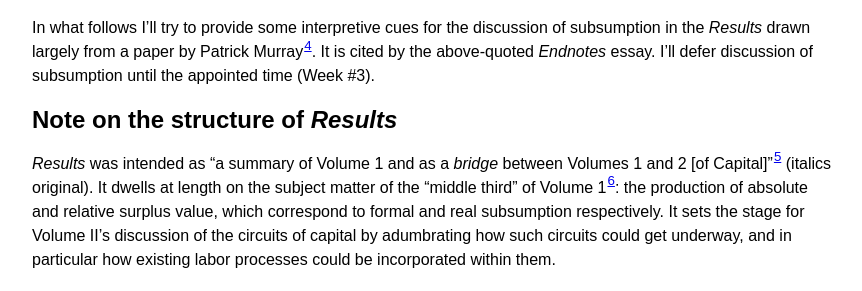
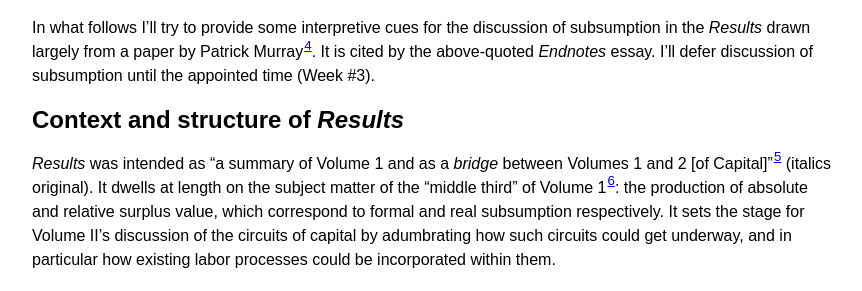
Before and after one commit to heiswayi/the-plain, a Jekyll site: the page built from _posts/2016-09-14-origins-proletariat.md, in a window 1280 px wide and 900 px high, scrolled down 784 px. Shown: the part 154-445 px from the top of the window, without its empty margins (208-1070 px from the left). Built offline with Jekyll 4.4.1, drawn with Linux system fonts in a browser that asks for light colours.

Commit message:
results heading improved

```diff
--- a/_posts/2016-09-14-origins-proletariat.md
+++ b/_posts/2016-09-14-origins-proletariat.md
@@ -20,7 +20,7 @@ Moreover, for Endnotes and their interlocutors, rival conceptions of subsumption
 
 In what follows I'll try to provide some interpretive cues for the discussion of subsumption in the _Results_ drawn largely from a paper by Patrick Murray[^murray]. It is cited by the above-quoted _Endnotes_ essay. I'll defer discussion of subsumption until the appointed time (Week #3).
 
-# Note on the structure of _Results_
+# Context and structure of _Results_
 
 _Results_ was intended as "a summary of Volume 1 and as a _bridge_ between Volumes 1 and 2 [of Capital]"[^mandel] (italics original). It dwells at length on the subject matter of the "middle third" of Volume 1[^middlethird]: the production of absolute and relative surplus value, which correspond to formal and real subsumption respectively. It sets the stage for Volume II's discussion of the circuits of capital by adumbrating how such circuits could get underway, and in particular how existing labor processes could be incorporated within them.
 
```
